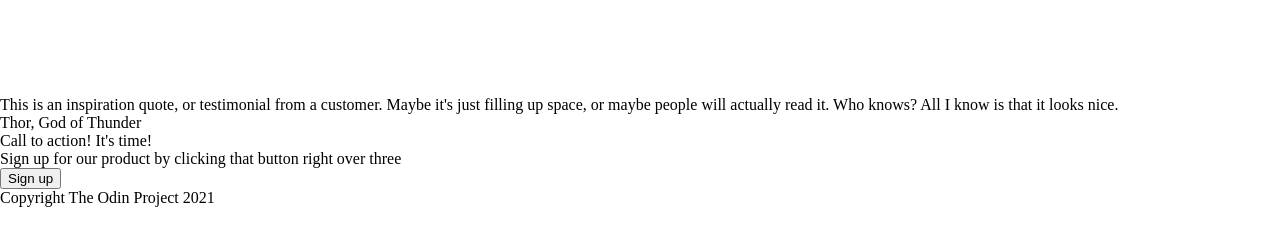
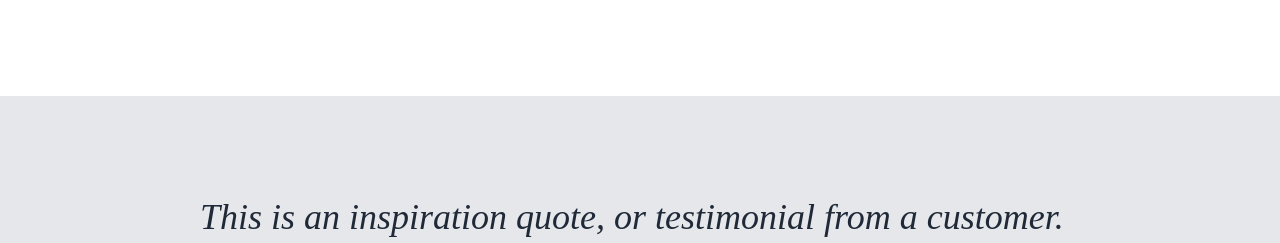
Before and after one commit to andicast/ProjectLandingPage, a plain HTML site: page index.html in a window 1280 px wide. Shown: the part 706-949 px from the top of the page. Before the commit the page ends 913 px from the top, so only its background shows below. Drawn offline with Linux system fonts and the light colour scheme.

Commit message:
Added CSS to quote section
The CSS for quote section was added. No new edits to the
html file.

```diff
--- a/style.css
+++ b/style.css
@@ -107,3 +107,21 @@ a:hover {
     color: grey;
     text-align: center;
 }
+
+.quotecontainer {
+    display: flex;
+    flex-direction: column;
+    background-color: #E5E7EB;
+    color: #1f2937;
+    font-size: 36px;
+    font-style: italic;
+    justify-content: center;
+    align-items: center;
+    padding: 100px 200px;
+}
+
+.author {
+    align-self: flex-end;
+    font-style: normal;
+    font-weight: bold;
+}
```
